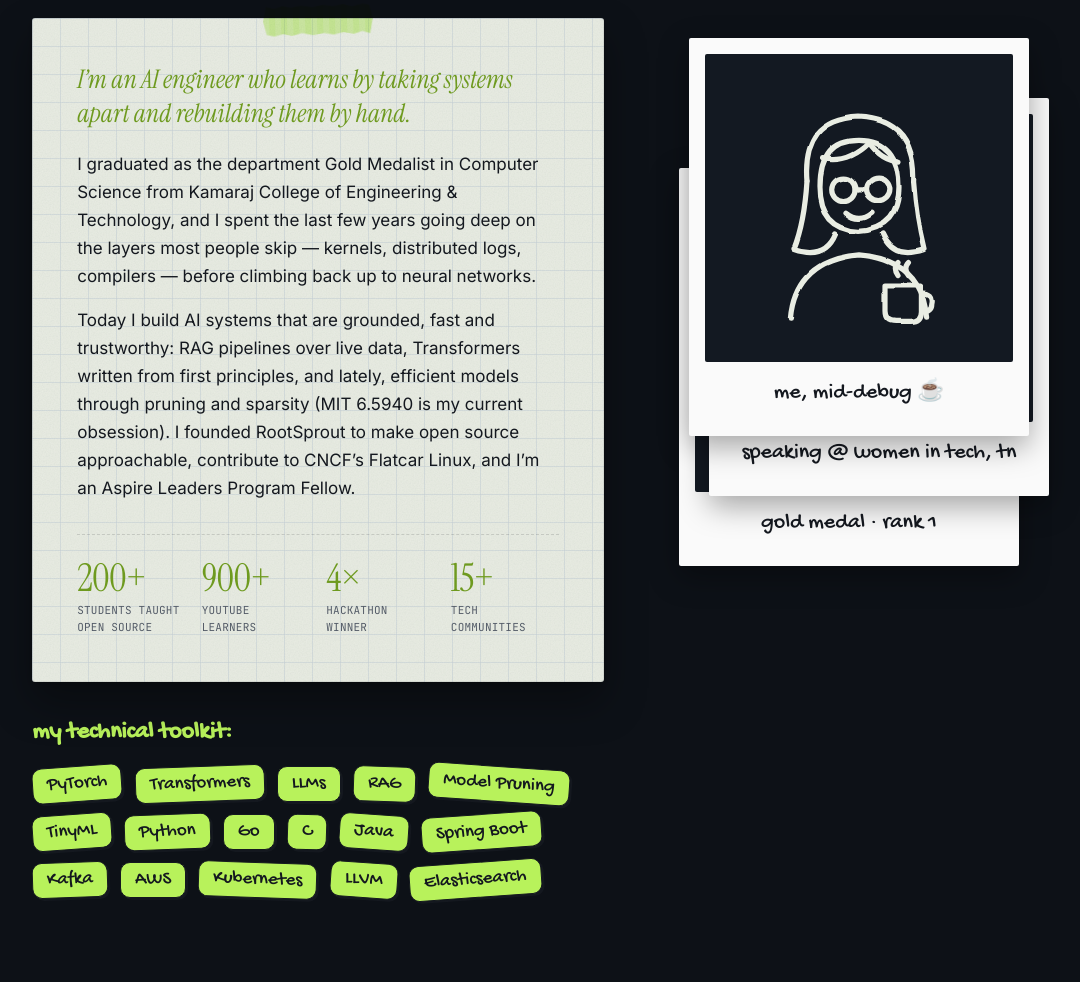
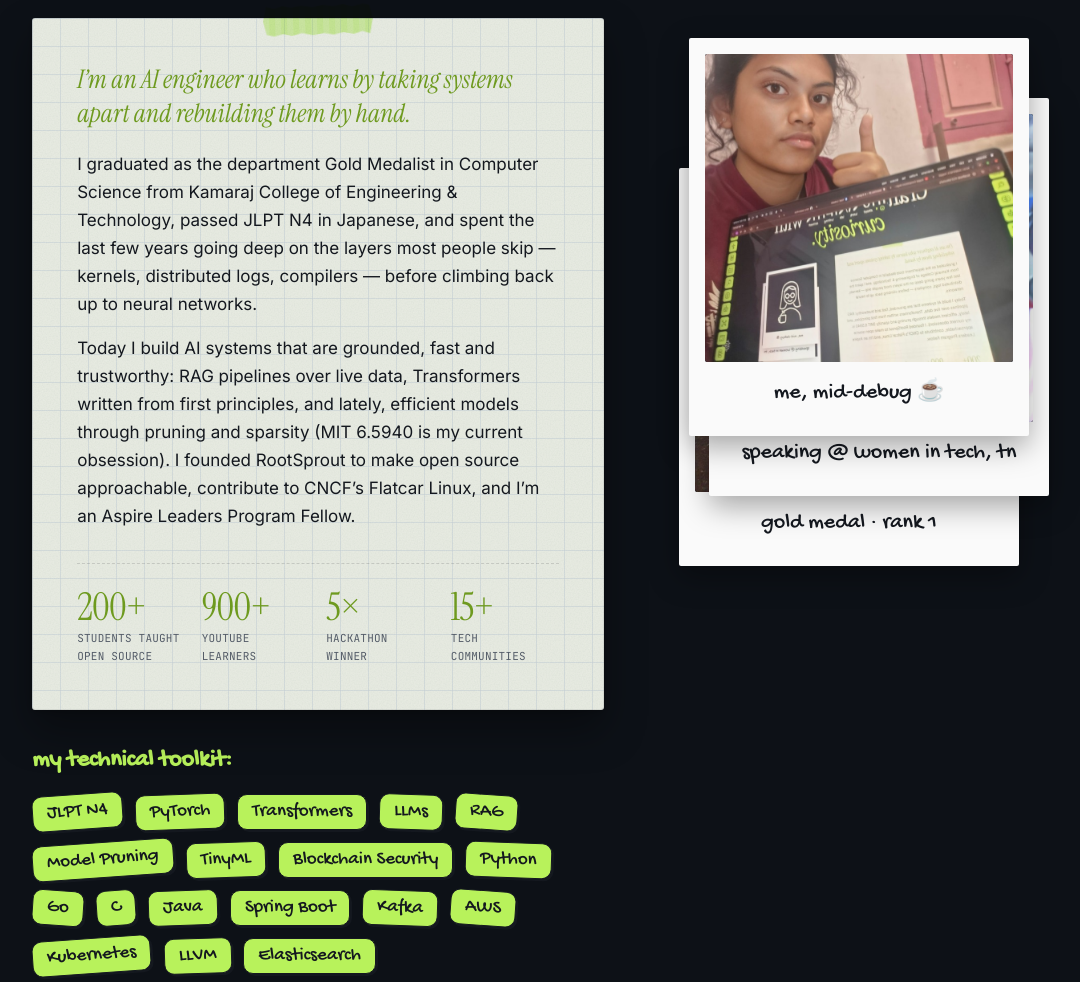
Before and after one commit to mery-top/portfolio, an Astro site: page / in a window 1280 px wide. Shown: the part 1614-2596 px from the top of the page, without its empty margins (99-1179 px from the left). Built offline with nearby package versions, Linux system fonts and the light colour scheme; Astro itself is replaced by a stand-in of ours.

Commit message:
Add details

```diff
--- a/src/components/About.astro
+++ b/src/components/About.astro
@@ -63,7 +63,11 @@ import Doodle from './Doodle.astro';
               style={`--i: ${idx + 2}; --rot: ${pol.tilt}deg; --z: ${3 - idx};`}
             >
               <div class="polaroid-photo">
-                <Doodle name={pol.doodle} stroke={2.0} />
+                {pol.image ? (
+                  <img src={pol.image} alt={pol.caption} class="polaroid-img" loading="lazy" />
+                ) : (
+                  <Doodle name={pol.doodle} stroke={2.0} />
+                )}
               </div>
               <figcaption class="polaroid-caption hand">
                 {pol.caption}
@@ -200,7 +204,16 @@ import Doodle from './Doodle.astro';
     display: flex;
     align-items: center;
     justify-content: center;
-    padding: 24px;
+    padding: 0;
+    overflow: hidden;
+    border-radius: 2px;
+  }
+
+  .polaroid-img {
+    width: 100%;
+    height: 100%;
+    object-fit: cover;
+    display: block;
     border-radius: 2px;
   }
 
--- a/src/data/content.js
+++ b/src/data/content.js
@@ -18,7 +18,7 @@ export const site = {
 };
 
 export const links = {
-  email: 'hello@meerthika.dev', // TODO: replace with your real email
+  email: 'meerthikasuniverse@gmail.com',
   github: GITHUB,
   linkedin: 'https://www.linkedin.com/in/', // TODO: your LinkedIn URL
   medium: 'https://medium.com/', // TODO: your Medium profile URL
@@ -55,24 +55,24 @@ export const beliefs = [
 export const about = {
   lead: 'I’m an AI engineer who learns by taking systems apart and rebuilding them by hand.',
   body: [
-    'I graduated as the department Gold Medalist in Computer Science from Kamaraj College of Engineering & Technology, and I spent the last few years going deep on the layers most people skip — kernels, distributed logs, compilers — before climbing back up to neural networks.',
+    'I graduated as the department Gold Medalist in Computer Science from Kamaraj College of Engineering & Technology, passed JLPT N4 in Japanese, and spent the last few years going deep on the layers most people skip — kernels, distributed logs, compilers — before climbing back up to neural networks.',
     'Today I build AI systems that are grounded, fast and trustworthy: RAG pipelines over live data, Transformers written from first principles, and lately, efficient models through pruning and sparsity (MIT 6.5940 is my current obsession). I founded RootSprout to make open source approachable, contribute to CNCF’s Flatcar Linux, and I’m an Aspire Leaders Program Fellow.',
   ],
   stats: [
     { n: '200+', label: 'students taught open source' },
     { n: '900+', label: 'YouTube learners' },
-    { n: '4×', label: 'hackathon winner' },
+    { n: '5×', label: 'hackathon winner' },
     { n: '15+', label: 'tech communities' },
   ],
   skills: [
-    'PyTorch', 'Transformers', 'LLMs', 'RAG', 'Model Pruning', 'TinyML',
-    'Python', 'Go', 'C', 'Java', 'Spring Boot', 'Kafka',
+    'JLPT N4', 'PyTorch', 'Transformers', 'LLMs', 'RAG', 'Model Pruning', 'TinyML',
+    'Blockchain Security', 'Python', 'Go', 'C', 'Java', 'Spring Boot', 'Kafka',
     'AWS', 'Kubernetes', 'LLVM', 'Elasticsearch',
   ],
   polaroids: [
-    { doodle: 'portrait', caption: 'me, mid-debug ☕', tilt: -6 },
-    { doodle: 'stage', caption: 'speaking @ women in tech, TN', tilt: 4 },
-    { doodle: 'medal', caption: 'gold medal · rank 1', tilt: -2 },
+    { image: '/images/debug_me.jpg', caption: 'me, mid-debug ☕', tilt: -6 },
+    { image: '/images/women_in_tech_me.jpg', caption: 'speaking @ women in tech, TN', tilt: 4 },
+    { image: '/images/gold_medal_me.jpg', caption: 'gold medal · rank 1', tilt: -2 },
   ],
 };
 
@@ -286,6 +286,12 @@ export const wins = [
     feature: true,
   },
   {
+    title: 'Winner · Cybersecurity Hackathon',
+    event: 'Blockchain Security',
+    note: 'Built a decentralized security and vulnerability auditing platform.',
+    badge: 'trophy',
+  },
+  {
     title: 'Winner · TechDivathon',
     event: 'Panimalar Engineering College',
     note: 'Real-time AI email phishing detector with a 5-model ensemble.',
```
Also changed, not shown: public/images/debug_me.jpg (added), public/images/gold_medal_me.jpg (added), public/images/women_in_tech_me.jpg (added).
